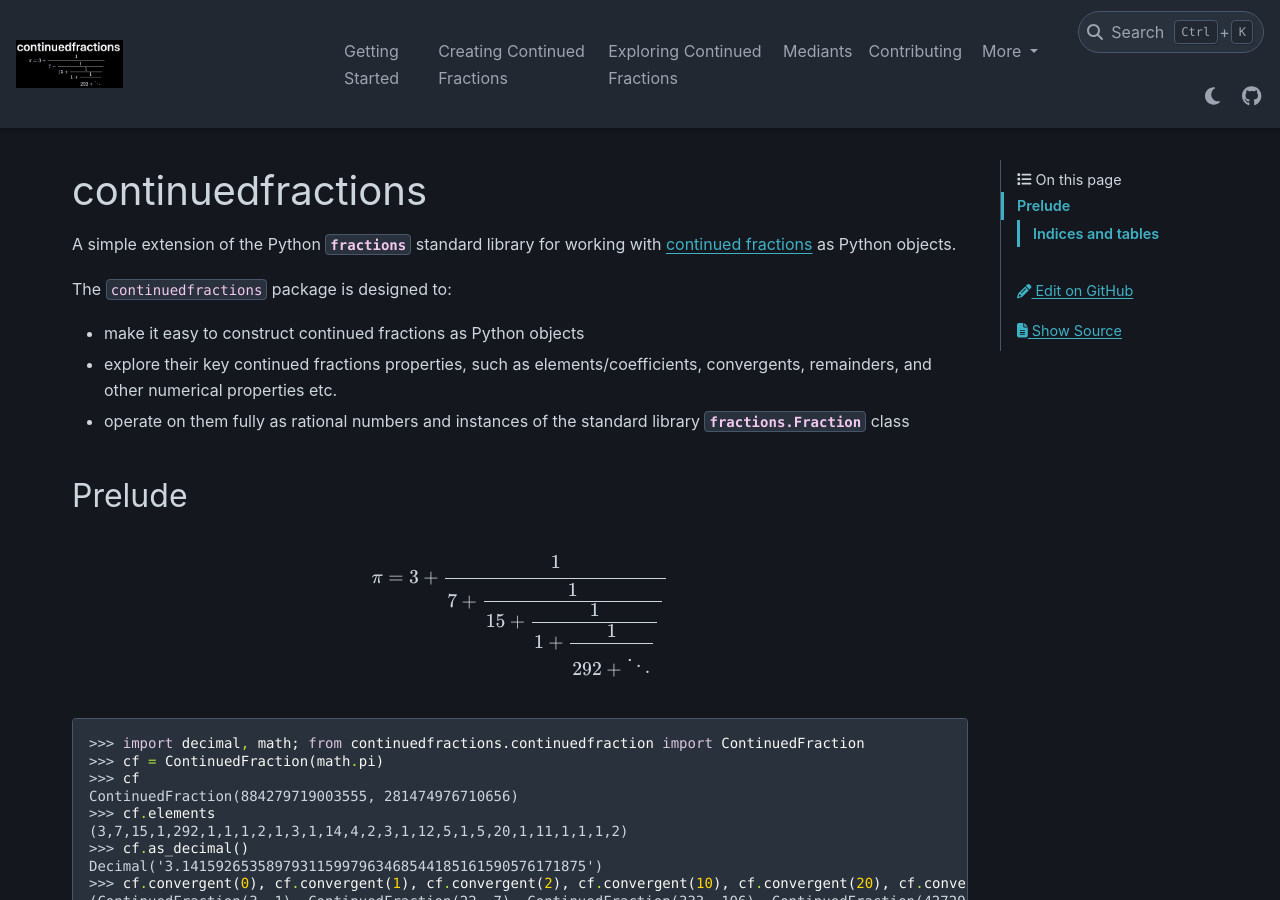
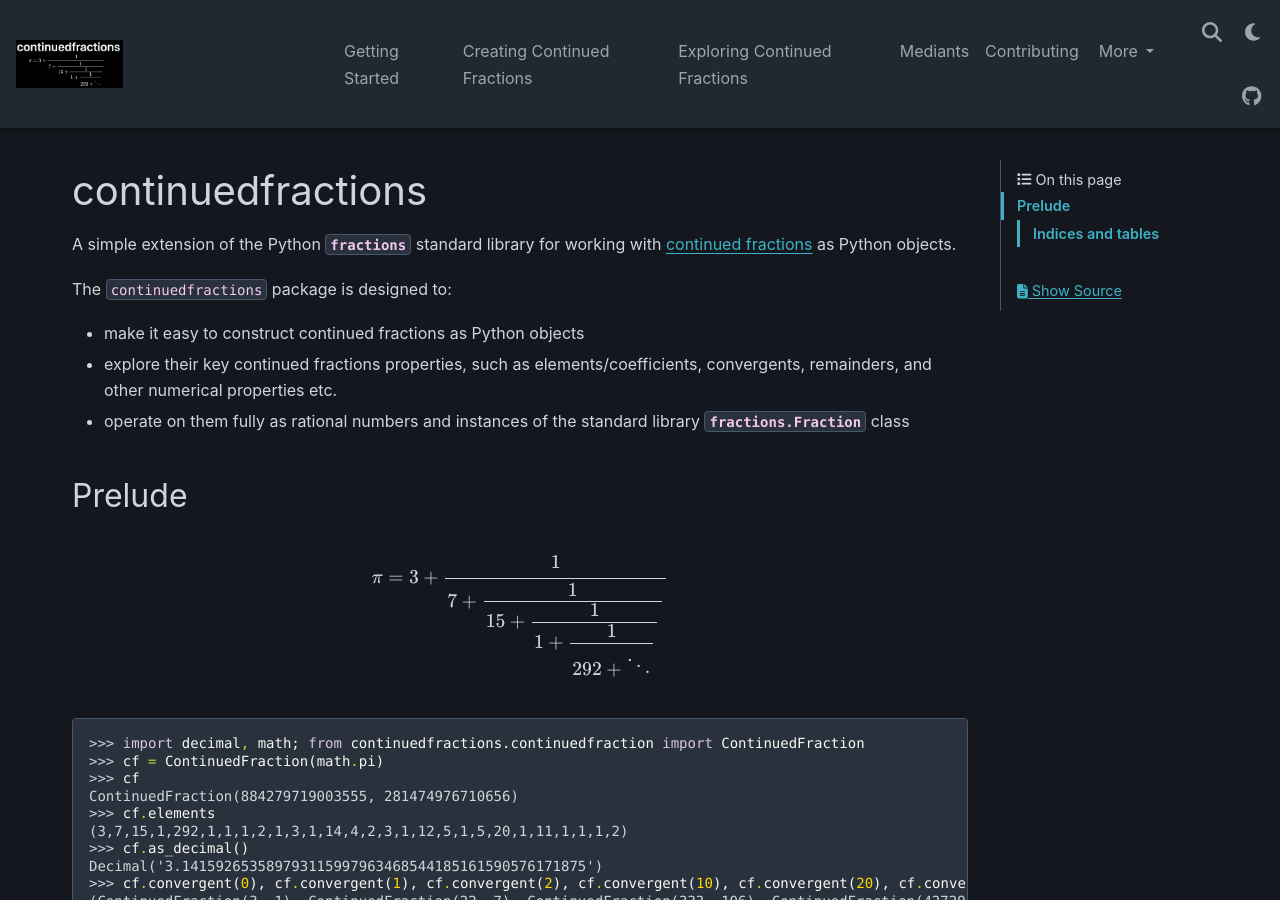
Before and after one commit to sr-murthy/continuedfractions, a Sphinx documentation site: the page built from docs/index.rst, in a window 1280 px wide and 900 px high. Built offline with Sphinx 7.4.7 and the PyData theme 0.15.4, drawn with Linux system fonts in a browser that asks for light colours; nearby versions of some CDN libraries.

Commit message:
docs: tweak Sphinx docs conf

```diff
--- a/docs/conf.py
+++ b/docs/conf.py
@@ -119,7 +119,6 @@
 # Intersphinx mappings to reference external documentation domains
 intersphinx_mapping = {
     'coverage': ('https://coverage.readthedocs.io/en/7.3.1/', None),
-    #'hubspot': ('https://developers.hubspot.com/docs/api/overview', None),
     'matplotlib': ('https://matplotlib.org/stable/', None),
     'networkx': ('https://networkx.org/documentation/stable/', None),
     'numpy':  ('https://numpy.org/doc/stable/', None),
@@ -149,6 +148,11 @@
 
 # The name of the Pygments (syntax highlighting) style to use.
 pygments_style = 'sphinx'
+
+# A list of prefixes that are ignored when creating the module index. (new in Sphinx 0.6)
+modindex_common_prefix = ["continuedfractions."]
+
+doctest_global_setup = "import continuedfractions"
 
 # If this is True, the ``todo`` and ``todolist`` extension directives
 # produce output, else they produce nothing. The default is ``False``.
@@ -182,7 +186,7 @@
 # https://www.sphinx-doc.org/en/master/usage/configuration.html#options-for-html-output
 
 # General (non-theme) HTML output options
-html_baseurl = 'https://github.com/sr-murthy/continuedfractions'
+html_baseurl = 'https://continuedfractions.readthedocs.io/en/stable/'
 
 html_sidebars = {
     "sources/getting-started": [],
@@ -206,15 +210,17 @@
             'icon': 'fa-brands fa-github',
         },
     ],
+    'navbar_persistent': ['search-button'],
     'navbar_align': 'content',
     'navbar_center': ['navbar-nav'],
     'navbar_end': ['theme-switcher', 'navbar-icon-links'],
     'navbar_start': ['navbar-logo'],
-    'navigation_depth': 10,
+    'navigation_depth': 4,
+    "primary_sidebar_end": ["indices", "sidebar-ethical-ads"],
     'secondary_sidebar_items': ['page-toc', 'edit-this-page', 'sourcelink'],
-    'show_nav_level': 20,
+    'show_nav_level': 2,
     'show_toc_level': 1,
-    'use_edit_page_button': True,
+    'use_edit_page_button': False,
 }
 
 html_logo = '_static/logo.png'
```
